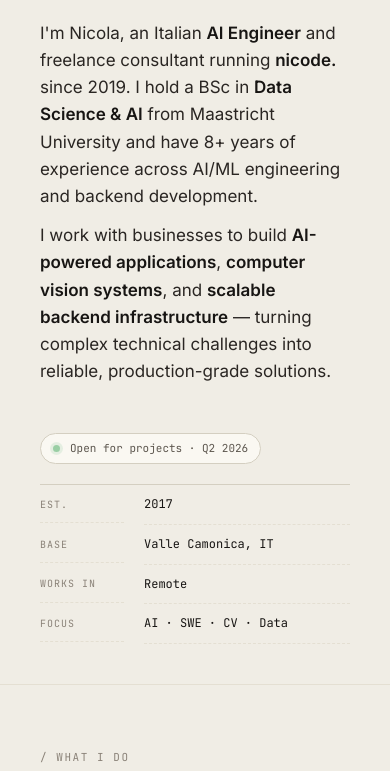
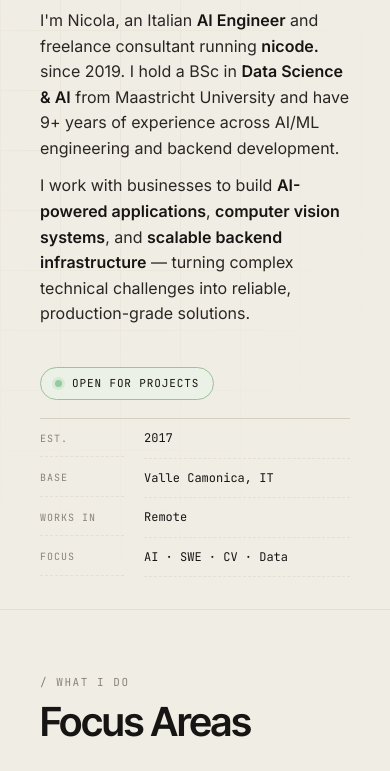
Before and after one commit to nicolagheza/nicolagheza.com, an Astro site: page /about in a window 390 px wide. Shown: the part 270-1041 px from the top of the page. Built offline with nearby package versions, Linux system fonts and the light colour scheme; Astro itself is replaced by a stand-in of ours.

Commit message:
Polish hero, about, and tile corners for mobile
- Fix clipped tile corner brackets by removing overflow:hidden
- Keep only right-side corners on About focus tiles
- Align About bio and side column, improve stacked mobile layout
- Extend hero grid background to all page headers
- Make hero availability dot pulse in green
- Simplify status label and tint pill with green accent

```diff
--- a/src/components/FocusArea.astro
+++ b/src/components/FocusArea.astro
@@ -13,8 +13,7 @@ interface Props {
 const { tone, num, title, focus, details, impact } = Astro.props;
 ---
 
-<article class={`tile tile--${tone}`}>
-  <span class="corner-bl"></span>
+<article class={`tile tile--${tone} tile--right-only`}>
   <span class="corner-br"></span>
   <div class="focus">
     <div class="focus__rail">
--- a/src/components/ProjectCard.astro
+++ b/src/components/ProjectCard.astro
@@ -21,7 +21,7 @@ const { tone, title, type, description, visual, links } = Astro.props;
 
 <article class={`proj proj--${tone}`}>
   <div class="proj__visual">
-    <span class="proj__visual-label">[ {visual} · placeholder ]</span>
+    <span class="proj__visual-mark">{visual.charAt(0)}</span>
   </div>
   <div class="proj__body">
     <div class="proj__type">{type}</div>
--- a/src/data/content.ts
+++ b/src/data/content.ts
@@ -61,7 +61,7 @@ export const homepage = {
 
 export const about = {
   bio: [
-    "I'm Nicola, an Italian <strong>AI Engineer</strong> and freelance consultant running <strong>nicode.</strong> since 2019. I hold a BSc in <strong>Data Science & AI</strong> from Maastricht University and have 8+ years of experience across AI/ML engineering and backend development.",
+    "I'm Nicola, an Italian <strong>AI Engineer</strong> and freelance consultant running <strong>nicode.</strong> since 2019. I hold a BSc in <strong>Data Science & AI</strong> from Maastricht University and have 9+ years of experience across AI/ML engineering and backend development.",
     "I work with businesses to build <strong>AI-powered applications</strong>, <strong>computer vision systems</strong>, and <strong>scalable backend infrastructure</strong> — turning complex technical challenges into reliable, production-grade solutions.",
   ],
   meta: [
@@ -70,7 +70,7 @@ export const about = {
     { k: "Works in", v: "Remote" },
     { k: "Focus", v: "AI · SWE · CV · Data" },
   ],
-  status: "Open for projects · Q2 2026",
+  status: "Open for projects",
   focusAreas: [
     {
       tone: "ai" as Tone,
--- a/src/pages/about.astro
+++ b/src/pages/about.astro
@@ -21,7 +21,7 @@ import { about } from "../data/content";
           ))}
         </div>
         <div class="phead__split-right">
-          <div class="status" style="margin-bottom: 20px;">
+          <div class="status">
             <span class="status__dot"></span>
             {about.status}
           </div>
--- a/src/styles/global.css
+++ b/src/styles/global.css
@@ -260,8 +260,9 @@ body {
 }
 .hero__meta-dot {
   width: 6px; height: 6px; border-radius: 999px;
-  background: var(--accent);
-  box-shadow: 0 0 0 3px color-mix(in srgb, var(--accent) 22%, transparent);
+  background: #3aa557;
+  box-shadow: 0 0 0 3px color-mix(in srgb, #3aa557 22%, transparent);
+  animation: pulse 2s ease-in-out infinite;
 }
 .hero__meta-sep {
   width: 1px; height: 10px; background: var(--border);
@@ -354,7 +355,6 @@ body {
   padding: 28px 32px 32px;
   border: 1px solid var(--border-soft);
   transition: background 0.2s, border-color 0.2s, transform 0.2s;
-  overflow: hidden;
   display: flex;
   flex-direction: column;
 }
@@ -377,6 +377,7 @@ body {
 .tile::after  { top: -1px; right: -1px; border-left: 0; border-bottom: 0; }
 .tile > .corner-bl { bottom: -1px; left: -1px; border-right: 0; border-top: 0; }
 .tile > .corner-br { bottom: -1px; right: -1px; border-left: 0; border-top: 0; }
+.tile--right-only::before { display: none; }
 .tile:hover { border-color: var(--color, var(--accent)); }
 .tile--ai { --color: var(--c-ai); --color-bg: var(--c-ai-bg); }
 .tile--sw { --color: var(--c-sw); --color-bg: var(--c-sw-bg); }
@@ -654,16 +655,16 @@ body {
       color-mix(in srgb, var(--color) 8%, transparent) 14px 15px);
   opacity: 0.9;
 }
-.proj__visual-label {
+.proj__visual-mark {
   position: relative;
-  font-family: var(--font-mono);
-  font-size: 11px;
+  font-family: var(--font-display);
+  font-weight: 600;
+  font-size: clamp(72px, 10vw, 128px);
+  line-height: 1;
+  letter-spacing: -0.04em;
   color: var(--color);
-  background: var(--surface);
-  padding: 4px 10px;
-  border: 1px solid color-mix(in srgb, var(--color) 25%, transparent);
-  letter-spacing: 0.08em;
-  text-transform: uppercase;
+  opacity: 0.5;
+  user-select: none;
 }
 .proj__body { padding: 32px; display: flex; flex-direction: column; }
 .proj__type {
@@ -877,7 +878,22 @@ body {
   padding: 72px 0 40px;
   border-bottom: 1px solid var(--border-soft);
   position: relative;
+  overflow: hidden;
 }
+.phead::before {
+  content: "";
+  position: absolute; inset: 0;
+  background-image:
+    linear-gradient(var(--border-soft) 1px, transparent 1px),
+    linear-gradient(90deg, var(--border-soft) 1px, transparent 1px);
+  background-size: 60px 60px;
+  mask-image: radial-gradient(ellipse at 30% 40%, #000 0%, transparent 70%);
+  -webkit-mask-image: radial-gradient(ellipse at 30% 40%, #000 0%, transparent 70%);
+  pointer-events: none;
+  opacity: 0.6;
+  z-index: 0;
+}
+.phead .wrap { position: relative; z-index: 1; }
 .phead__kicker {
   font-family: var(--font-mono);
   font-size: 11px; letter-spacing: 0.2em; text-transform: uppercase;
@@ -923,11 +939,31 @@ body {
   grid-template-columns: 2fr 1fr;
   gap: 60px;
   align-items: start;
-  margin-top: 16px;
+  margin-top: 0;
 }
-.phead__split-right { padding-top: 12px; }
+.phead__split-right {
+  padding-top: 0;
+  display: flex;
+  flex-direction: column;
+  gap: 16px;
+}
 @media (max-width: 900px) {
-  .phead__split { grid-template-columns: 1fr; gap: 24px; }
+  .phead__split { grid-template-columns: 1fr; gap: 28px; }
+  .phead__split-right { gap: 18px; padding-top: 0; }
+  .phead__split-right .status { align-self: flex-start; }
+}
+@media (max-width: 720px) {
+  .phead { padding: 56px 0 32px; }
+  .phead__lead { font-size: 16px; }
+  .phead__counter { margin-bottom: 20px; }
+  .meta-dl {
+    grid-template-columns: 80px 1fr;
+    column-gap: 16px;
+    font-size: 11px;
+    border-top: 1px solid var(--border-soft);
+  }
+  .meta-dl dt, .meta-dl dd { padding: 10px 0; border-bottom-style: solid; }
+  .meta-dl dt { font-size: 9px; }
 }
 
 .meta-dl {
@@ -961,11 +997,14 @@ body {
 .status {
   display: inline-flex; align-items: center; gap: 10px;
   font-family: var(--font-mono);
-  font-size: 11px; color: var(--ink-soft);
-  padding: 6px 12px;
-  border: 1px solid var(--border);
+  font-size: 11px;
+  letter-spacing: 0.08em;
+  text-transform: uppercase;
+  color: var(--ink);
+  padding: 7px 14px;
+  border: 1px solid color-mix(in srgb, #3aa557 35%, var(--border));
   border-radius: 999px;
-  background: var(--surface);
+  background: color-mix(in srgb, #3aa557 8%, var(--surface));
 }
 .status__dot {
   width: 7px; height: 7px; border-radius: 999px; background: #3aa557;
```
